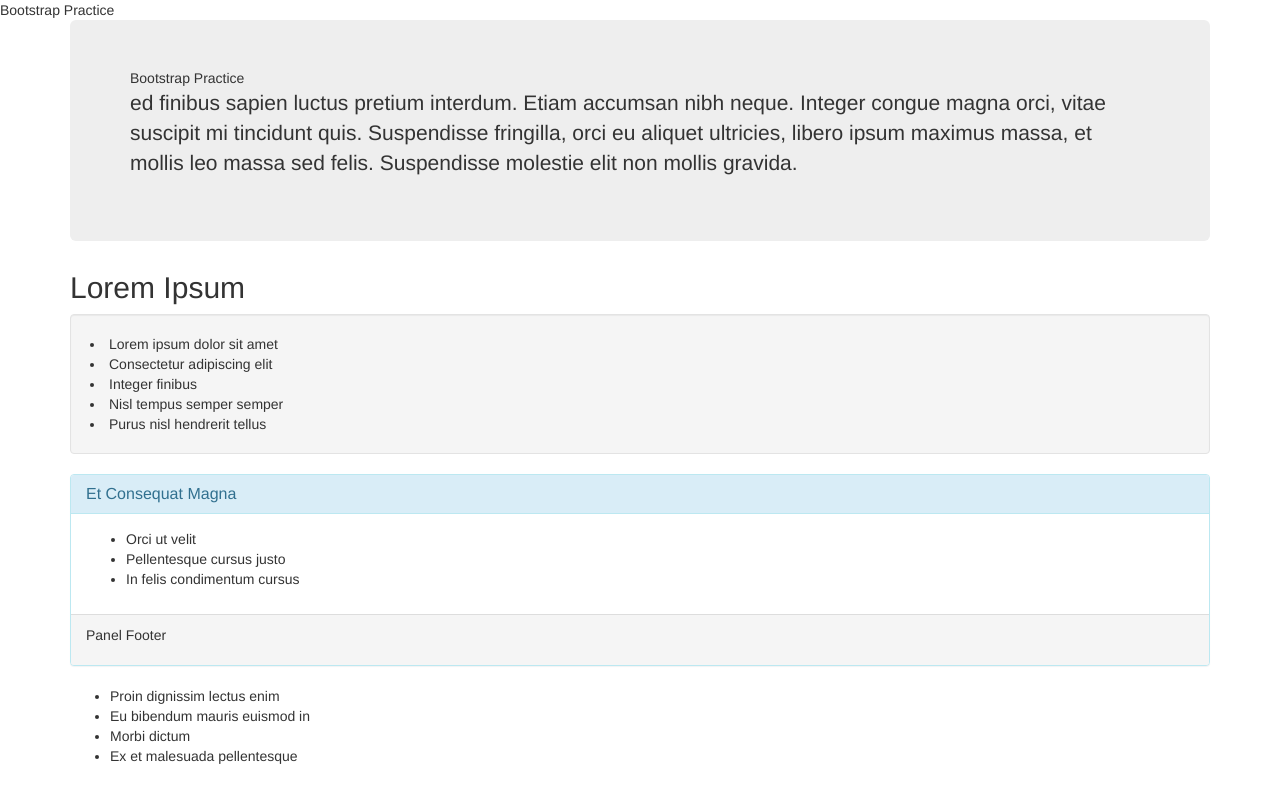
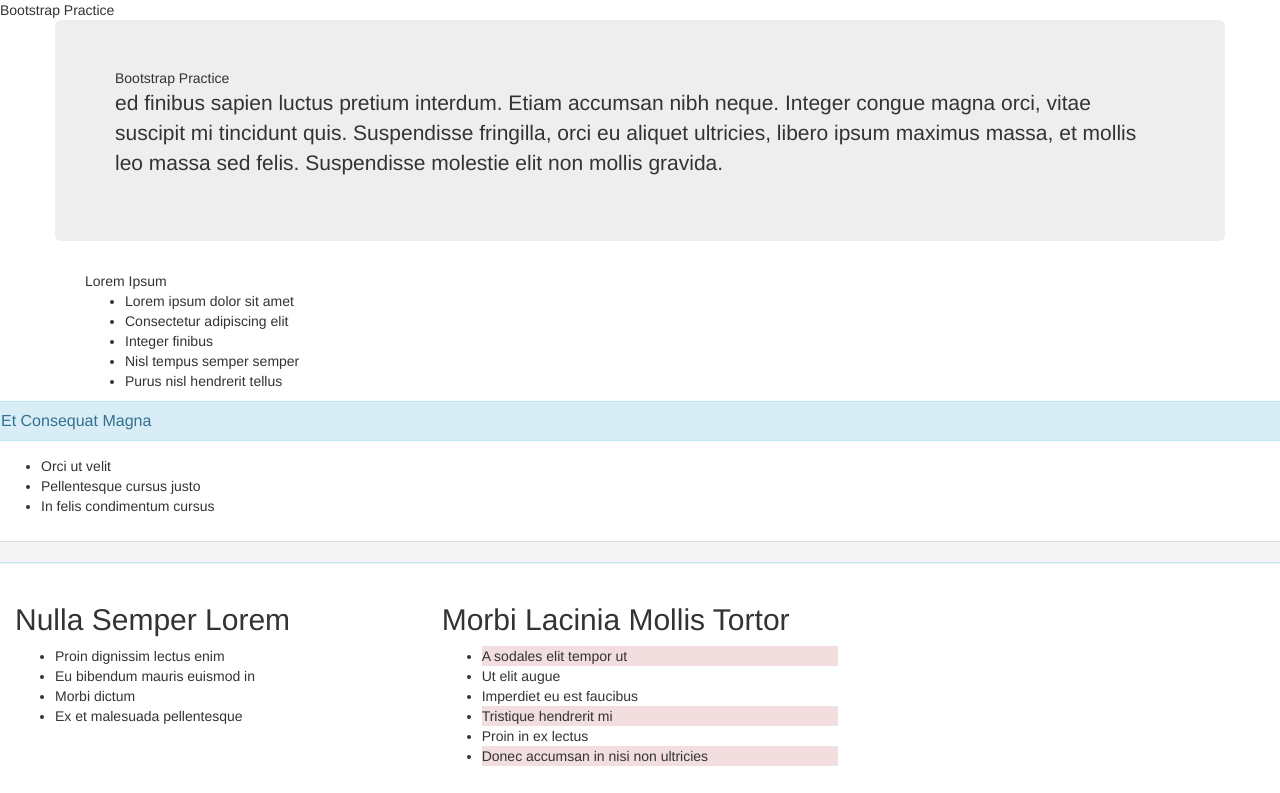
Before and after one commit to Nancy-Muthinzi/bootstrap-practice, a plain HTML site: page bootstrap-practice/index.html in a window 1280 px wide. Shown: the top 793 px of the page. Drawn offline with nearby package versions, Linux system fonts and the light colour scheme.

Commit message:
add rows and columns

```diff
--- a/bootstrap-practice/index.html
+++ b/bootstrap-practice/index.html
@@ -8,12 +8,16 @@
   </head>
   <body>
     <div class="container">
+      <div class="row"
+        <div class="col-md-6">
         <div class="jumbotron"
          <h1>Bootstrap Practice</h1>
     <p>ed finibus sapien luctus pretium interdum. Etiam accumsan nibh neque. Integer congue magna orci, vitae suscipit mi tincidunt quis. Suspendisse fringilla, orci eu aliquet ultricies, libero ipsum maximus massa, et mollis leo massa sed felis. Suspendisse molestie elit non mollis gravida.</p>
     </div>
+  </div>
+  <div class="col-md-6"
+   <div class="well"
     <h2>Lorem Ipsum</h2>
-      <div class="well"
       <ul>
         <li>Lorem ipsum dolor sit amet</li>
         <li>Consectetur adipiscing elit</li>
@@ -22,6 +26,10 @@
         <li>Purus nisl hendrerit tellus</li>
       </ul>
     </div>
+  </div
+</div>
+    <div class="row"
+      <div class="col-md-4">
         <div class="panel panel-info">
           <div class="panel-heading">
     <h2 class="panel-title">Et Consequat Magna</h2>
@@ -34,9 +42,11 @@
     </ul>
   </div>
   <div class="panel-footer">
-    <p>Panel Footer</p>
     </div>
   </div>
+</div>
+<div class="col-md-4">
+ <h2>Nulla Semper Lorem</h2>
     <ul>
       <li>Proin dignissim lectus enim</li>
       <li>Eu bibendum mauris euismod in</li>
@@ -44,7 +54,8 @@
       <li>Ex et malesuada pellentesque</li>
     </ul>
   </div>
-    <h2>Morbi Lacinia Mollis Tortor</h2>
+  <div class="col-md-4">
+  <h2 class="bg-sucess">Morbi Lacinia Mollis Tortor</h2>
     <ul>
       <li class="bg-danger">A sodales elit tempor ut</li>
       <li>Ut elit augue</li>
@@ -55,5 +66,7 @@
     </ul>
 
   </div>
+  </div>
+</div>
   </body>
 </html>
```
Lines whose indentation alone changed are shown as unchanged.
